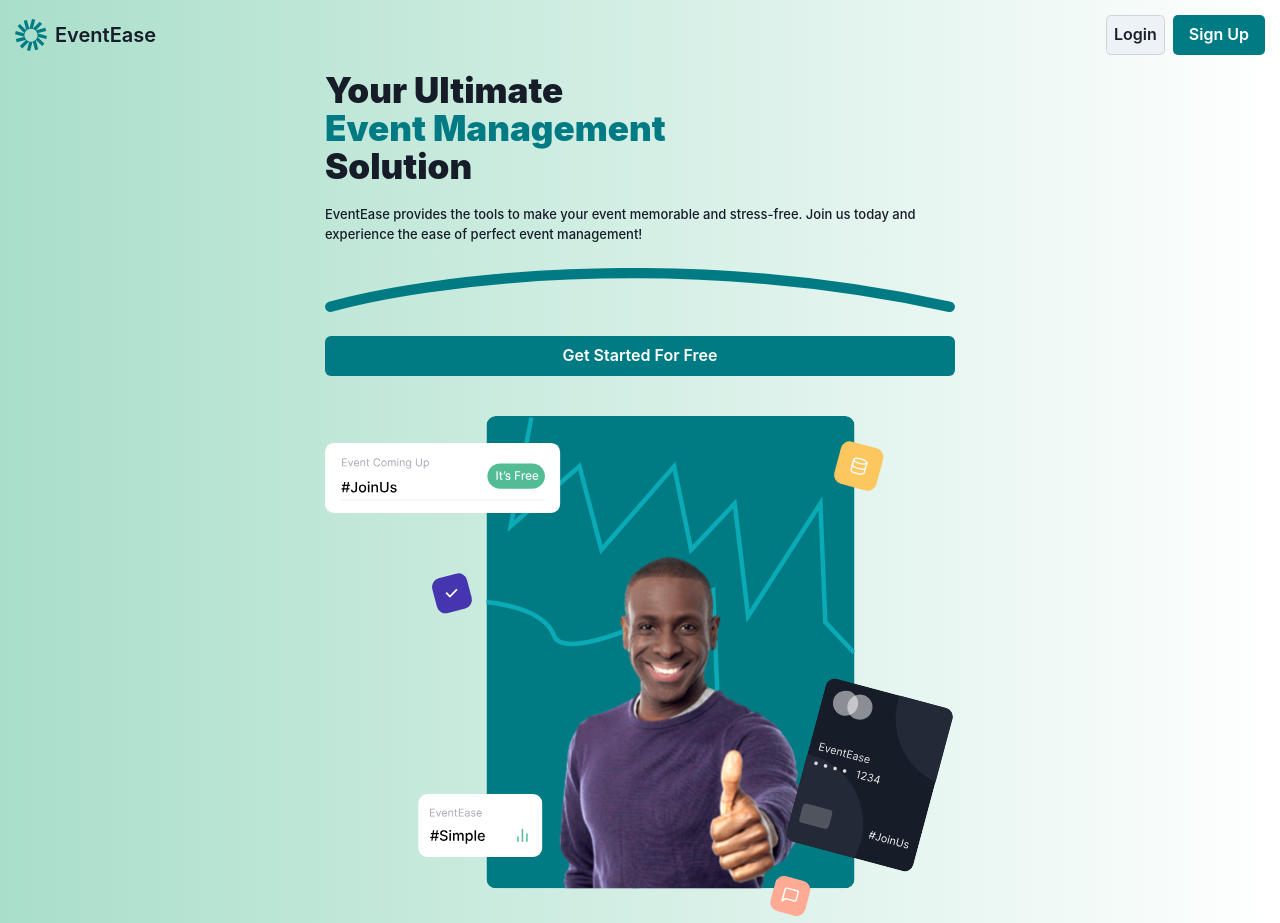
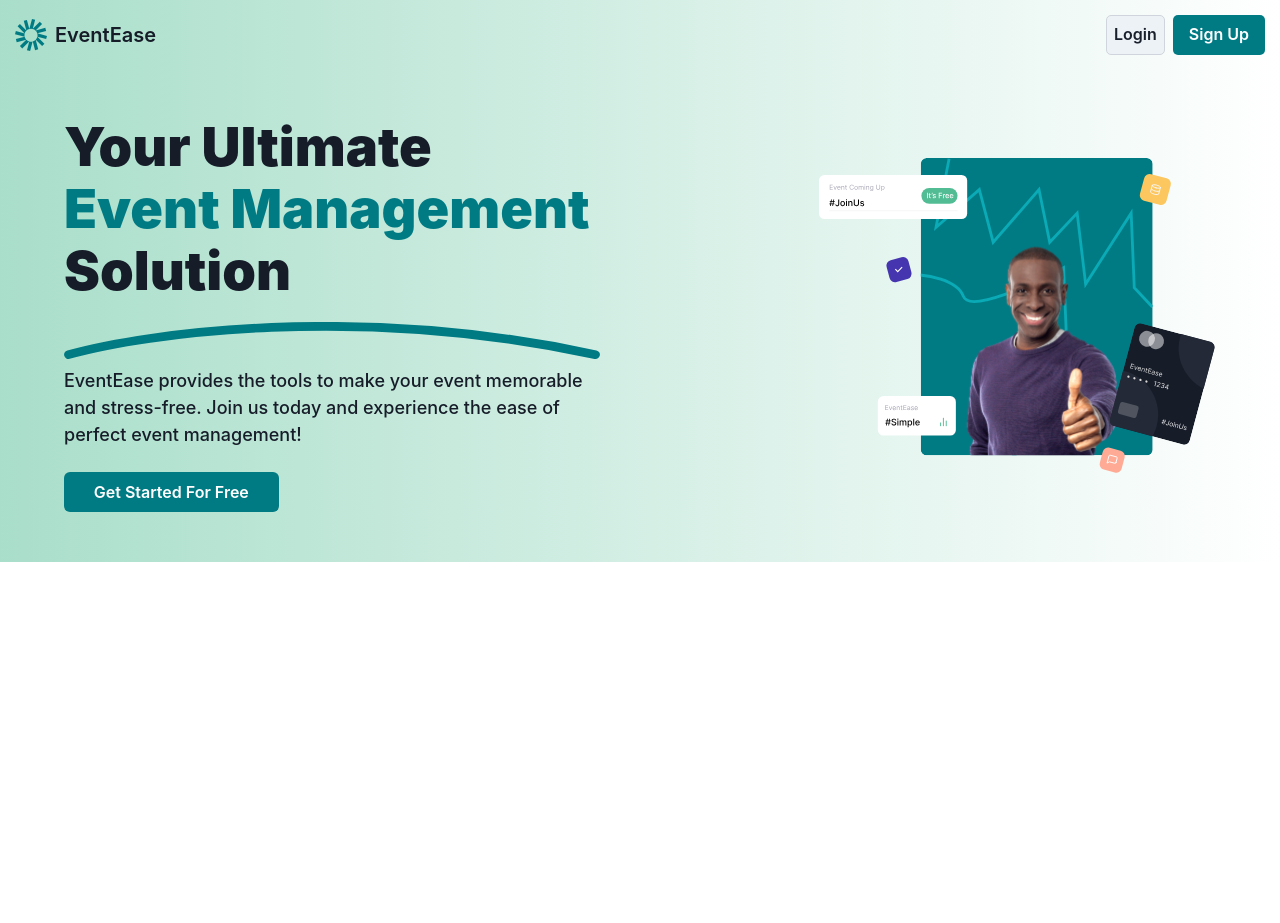
Before and after one commit to opokuamaning/EventEase, a React (Vite) app in the folder frontend/: page / in a window 1280 px wide. After the commit the page ends 800 px from the top, so only its background shows below. Built offline with nearby package versions, Linux system fonts and the light colour scheme.

Commit message:
Update CallToAction.js

```diff
--- a/frontend/src/pages/Shared/CallToAction.jsx
+++ b/frontend/src/pages/Shared/CallToAction.jsx
@@ -1,21 +1,27 @@
-import { Stack, Text, Image, Button } from '@chakra-ui/react'
+import { Stack, Text, Image, Button, Box } from '@chakra-ui/react'
 import curve from '../../assets/Curve.svg'
 import heroImage from '../../assets/HeroImage.svg'
 const CallToAction = () => {
     return (
-        <Stack w={{ base: '90%', md: '50%' }} display={'flex'} m={'auto'} p={'5px'} gap={'10'}>
+        <Stack w={{ base: '90%', md: '90%' }} direction={{ base: 'column', md: 'row' }} display={'flex'} m={'auto'} pt={'50px'} pb={'50px'} gap={'10'} justifyContent={'space-between'} alignItems={'center'}>
             <Stack gap={'6'}>
-                <Stack lineHeight={'30px'}>
-                    <Text fontSize={'35px'} fontWeight={'900'} color={'bgColor.400'}>Your Ultimate</Text>
-                    <Text fontSize={'35px'} fontWeight={'900'} color={'bgColor.300'}>Event Management</Text>
-                    <Text fontSize={'35px'} fontWeight={'900'} color={'bgColor.400'}>Solution</Text>
+                <Stack lineHeight={{base: '30px',  md: '54px'}}>
+                    <Text fontSize={{base: '30px', md: '54px'}} fontWeight={'900'} color={'bgColor.400'}>Your Ultimate</Text>
+                    <Text fontSize={{base: '30px', md: '54px'}} fontWeight={'900'} color={'bgColor.300'}>Event Management</Text>
+                    <Text fontSize={{base: '30px', md: '54px'}} fontWeight={'900'} color={'bgColor.400'}>Solution</Text>
                 </Stack>
-                <Text color={'bgColor.400'} fontSize={'13px'} fontWeight={'500'}>EventEase provides the tools to make your event memorable and stress-free. Join us today and experience the ease of perfect event management! </Text>
-                <Image src={curve} />
-                <Button backgroundColor={'bgColor.300'} color={'bgColor.100'}>Get Started For Free</Button>
+                <Stack>
+                    <Box order={{ base: 1, md: 2 }}>
+                        <Text color={'bgColor.400'} fontSize={{base: '13px', md: '18px'}} w={{base: 'auto', md: '75%'}} fontWeight={'500'}>EventEase provides the tools to make your event memorable and stress-free. Join us today and experience the ease of perfect event management! </Text>
+                    </Box>
+                    <Box order={{ base: 2, md: 1 }}>
+                        <Image src={curve} w={{base: 'auto', md: '75%'}}/>
+                    </Box>
+                </Stack>
+                <Button backgroundColor={'bgColor.300'} color={'bgColor.100'} w={{ base: 'auto', md: '30%' }}>Get Started For Free</Button>
             </Stack>
             <Stack>
-                <Image src={heroImage} />
+                <Image src={heroImage} w={{ base: 'auto', md: '700px' }} />
             </Stack>
         </Stack>
     )
```
